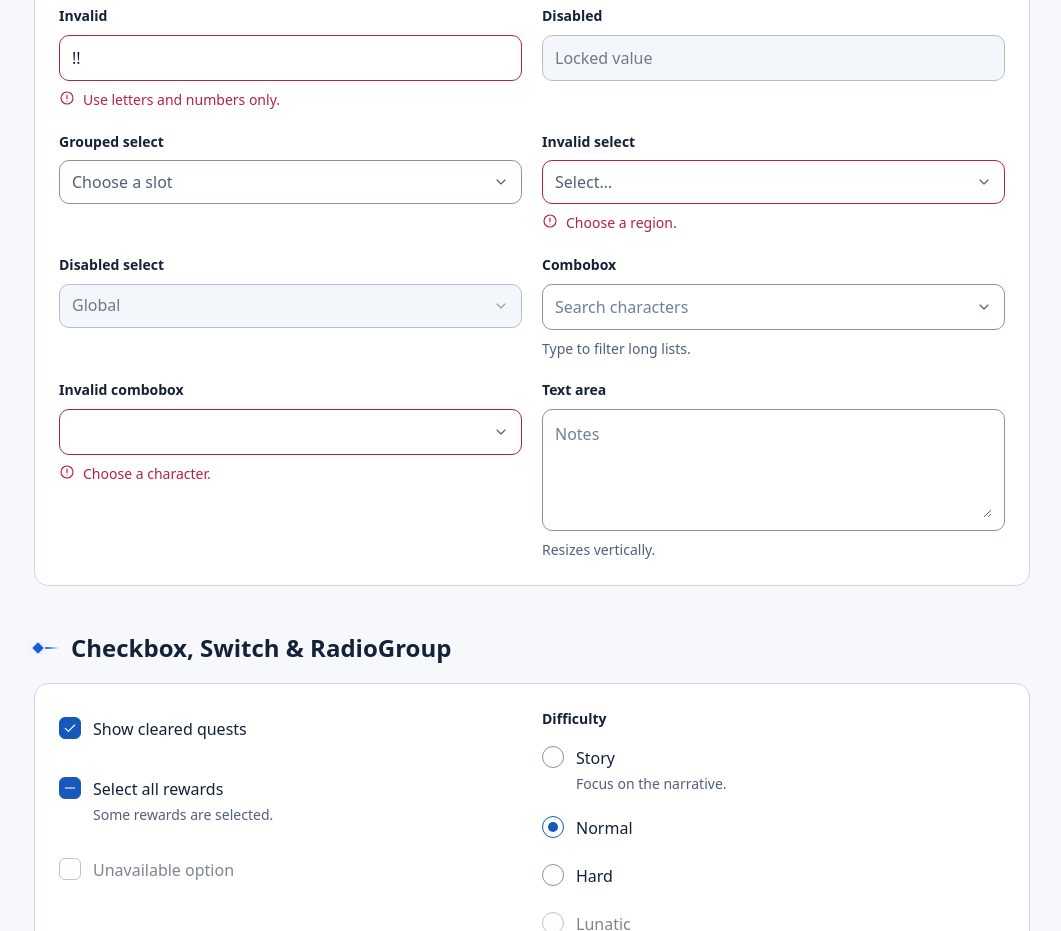
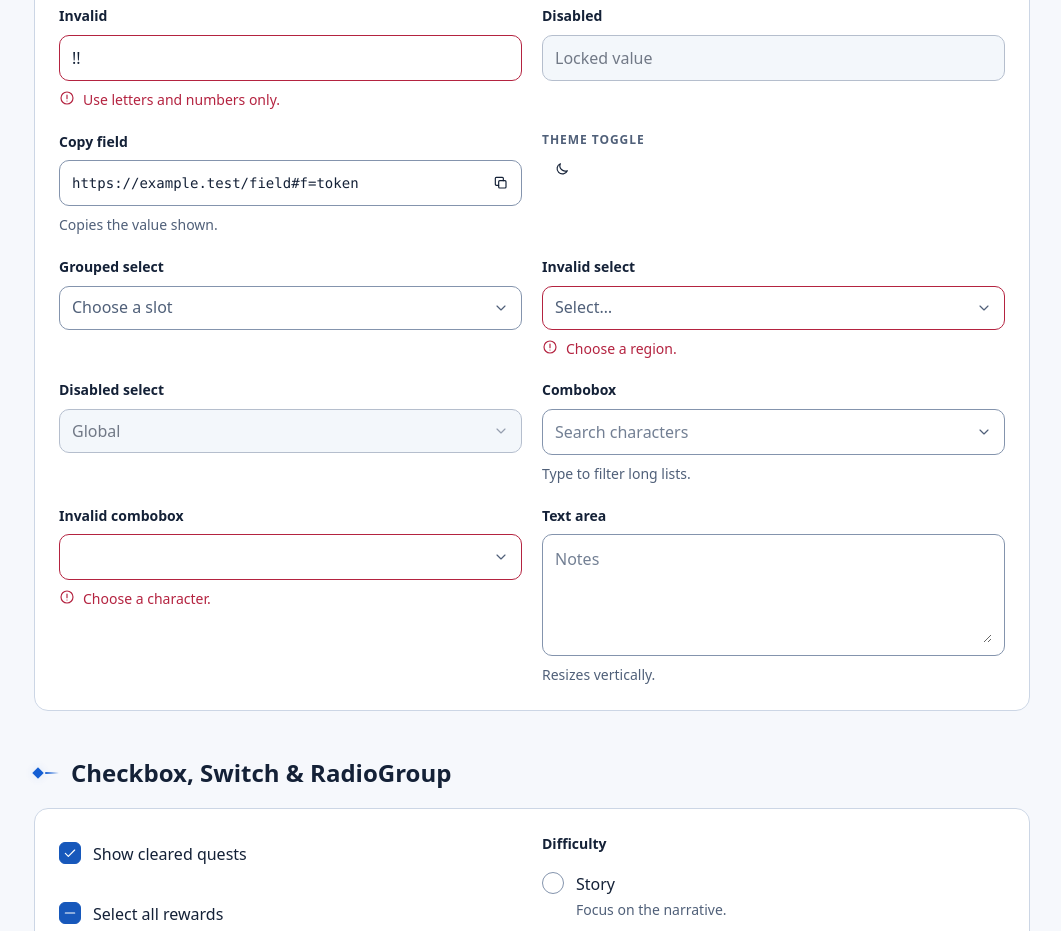
Before and after one commit to dff-oo/omnia-ui, a Next.js app: page /omnia-ui/components in a window 1280 px wide. Shown: the part 1040-1971 px from the top of the page, without its empty margins (218-1279 px from the left). Built offline with nearby package versions, Linux system fonts and the light colour scheme.

Commit message:
Add a one-button theme toggle and a field that copies its value.

```diff
--- a/src/app/omnia-ui/components/page.tsx
+++ b/src/app/omnia-ui/components/page.tsx
@@ -48,6 +48,8 @@ import {
   Tabs,
   TextArea,
   TextField,
+  CopyField,
+  ThemeToggle,
   TicketIcon,
 } from "@/components/omnia-ui";
 import { characters } from "@/fixtures/omnia";
@@ -121,6 +123,11 @@ export default function ComponentsPage() {
             <TextField label="Required" required placeholder="Required field" />
             <TextField label="Invalid" defaultValue="!!" error="Use letters and numbers only." />
             <TextField label="Disabled" disabled defaultValue="Locked value" />
+            <CopyField label="Copy field" value="https://example.test/field#f=token" description="Copies the value shown." />
+            <div>
+              <p className={shared.label}>Theme toggle</p>
+              <ThemeToggle />
+            </div>
             <Select
               label="Grouped select"
               placeholder="Choose a slot"
--- /dev/null
+++ b/src/components/omnia-ui/foundations/CopyField.module.css
@@ -0,0 +1,8 @@
+.control {
+  padding-inline-end: var(--omnia-space-1);
+}
+
+.value {
+  font-family: var(--omnia-font-mono, ui-monospace, monospace);
+  font-size: var(--omnia-text-small);
+}
--- /dev/null
+++ b/src/components/omnia-ui/foundations/CopyField.tsx
@@ -0,0 +1,55 @@
+"use client";
+
+import { Field } from "@base-ui/react/field";
+import { useState, type ReactNode } from "react";
+import { CheckIcon, CopyIcon } from "../icons";
+import { cx } from "../lib/cx";
+import { IconButton } from "./Button";
+import fieldStyles from "./Field.module.css";
+import styles from "./CopyField.module.css";
+
+export interface CopyFieldProps {
+  label: ReactNode;
+  /** The text shown and copied. */
+  value: string;
+  description?: ReactNode;
+  copyLabel?: string;
+  copiedLabel?: string;
+  className?: string;
+}
+
+/** A read-only value with a button that copies it. */
+export function CopyField({
+  label,
+  value,
+  description,
+  copyLabel = "Copy",
+  copiedLabel = "Copied",
+  className,
+}: CopyFieldProps) {
+  const [copied, setCopied] = useState(false);
+
+  return (
+    <Field.Root className={cx(fieldStyles.field, className)}>
+      <Field.Label className={fieldStyles.label}>{label}</Field.Label>
+      <div className={cx(fieldStyles.control, styles.control)}>
+        <Field.Control className={cx(fieldStyles.input, styles.value)} readOnly value={value} />
+        <IconButton
+          size="sm"
+          label={copied ? copiedLabel : copyLabel}
+          icon={copied ? <CheckIcon size={16} /> : <CopyIcon size={16} />}
+          onClick={() => {
+            void navigator.clipboard.writeText(value).then(() => {
+              setCopied(true);
+              window.setTimeout(() => setCopied(false), 2000);
+            });
+          }}
+        />
+      </div>
+      {description && <Field.Description className={fieldStyles.description}>{description}</Field.Description>}
+      <span className="omnia-sr-only" role="status">
+        {copied ? `${copiedLabel}.` : ""}
+      </span>
+    </Field.Root>
+  );
+}
--- a/src/components/omnia-ui/icons/Icon.tsx
+++ b/src/components/omnia-ui/icons/Icon.tsx
@@ -150,6 +150,40 @@ export const RedoIcon = createIcon("RedoIcon", <path d="m15 14 5-5-5-5M20 9H9.5a
 export const DownloadIcon = createIcon("DownloadIcon", <path d="M12 4v11M7 10.5l5 5 5-5M5 20h14" />);
 export const UploadIcon = createIcon("UploadIcon", <path d="M12 20V9M7 13.5l5-5 5 5M5 4h14" />);
 
+export const CopyIcon = createIcon(
+  "CopyIcon",
+  <>
+    <rect x="8.5" y="8.5" width="11" height="11" rx="1.5" />
+    <path d="M15.5 8.5V5A1.5 1.5 0 0 0 14 3.5H5A1.5 1.5 0 0 0 3.5 5v9A1.5 1.5 0 0 0 5 15.5h3.5" />
+  </>,
+);
+
+export const ZoomInIcon = createIcon(
+  "ZoomInIcon",
+  <>
+    <circle cx="10.5" cy="10.5" r="6" />
+    <path d="m15 15 4.5 4.5M10.5 8v5M8 10.5h5" />
+  </>,
+);
+
+export const ZoomOutIcon = createIcon(
+  "ZoomOutIcon",
+  <>
+    <circle cx="10.5" cy="10.5" r="6" />
+    <path d="m15 15 4.5 4.5M8 10.5h5" />
+  </>,
+);
+
+export const FitIcon = createIcon(
+  "FitIcon",
+  <path d="M4 9V5h4M15 5h5v4M20 15v4h-4M9 20H5v-4" />,
+);
+
+export const ArrowsIcon = createIcon(
+  "ArrowsIcon",
+  <path d="M4 12h12M12 8l4 4-4 4M8 6 4 12l4 6" />,
+);
+
 export const LinkIcon = createIcon(
   "LinkIcon",
   <path d="M10 14a4 4 0 0 0 5.7 0l3-3a4 4 0 0 0-5.7-5.7l-1 1M14 10a4 4 0 0 0-5.7 0l-3 3a4 4 0 0 0 5.7 5.7l1-1" />,
@@ -279,6 +313,15 @@ export const CompassIcon = createIcon(
   </>,
 );
 
+export const ImageIcon = createIcon(
+  "ImageIcon",
+  <>
+    <rect x="4" y="5" width="16" height="14" rx="2" />
+    <circle cx="9" cy="10" r="1.4" />
+    <path d="m4 16 4.5-4.5 3.5 3.5L15 12l5 5" />
+  </>,
+);
+
 export const ImageOffIcon = createIcon(
   "ImageOffIcon",
   <>
--- a/src/components/omnia-ui/index.ts
+++ b/src/components/omnia-ui/index.ts
@@ -2,7 +2,8 @@
 export { ThemeScript } from "./theme/ThemeScript";
 export { ThemeRoot, type ThemeRootProps } from "./theme/ThemeRoot";
 export { ThemeSwitcher, type ThemeSwitcherProps } from "./theme/ThemeSwitcher";
-export { useThemePreference } from "./theme/useThemePreference";
+export { ThemeToggle, type ThemeToggleProps } from "./theme/ThemeToggle";
+export { useThemePreference, useResolvedTheme } from "./theme/useThemePreference";
 export type { OmniaTheme, OmniaThemePreference } from "./theme/theme";
 
 /* Foundations */
@@ -10,6 +11,7 @@ export { Button, IconButton, type ButtonProps, type IconButtonProps } from "./fo
 export { buttonClasses, type ButtonVariant, type ButtonSize, type ButtonStyleOptions } from "./foundations/buttonClasses";
 export { Spinner, type SpinnerProps } from "./foundations/Spinner";
 export { TextField, TextArea, type TextFieldProps, type TextAreaProps } from "./foundations/TextField";
+export { CopyField, type CopyFieldProps } from "./foundations/CopyField";
 export {
   Checkbox,
   Switch,
--- /dev/null
+++ b/src/components/omnia-ui/theme/ThemeToggle.tsx
@@ -0,0 +1,32 @@
+"use client";
+
+import { IconButton } from "../foundations/Button";
+import { MoonIcon, SunIcon } from "../icons";
+import { clearThemePreference, resolveTheme, setThemePreference } from "./theme";
+import { useResolvedTheme } from "./useThemePreference";
+
+export interface ThemeToggleProps {
+  className?: string;
+}
+
+/**
+ * One button that flips between light and dark. It follows the system until used.
+ * Choosing the theme the system already has clears the stored choice, so the page
+ * follows the system again.
+ */
+export function ThemeToggle({ className }: ThemeToggleProps) {
+  const resolved = useResolvedTheme();
+  const next = resolved === "dark" ? "light" : "dark";
+  return (
+    <IconButton
+      className={className}
+      label={next === "light" ? "Switch to light theme" : "Switch to dark theme"}
+      icon={next === "light" ? <SunIcon size={16} /> : <MoonIcon size={16} />}
+      onClick={() => {
+        const system = resolveTheme("system");
+        if (next === system) clearThemePreference();
+        else setThemePreference(next);
+      }}
+    />
+  );
+}
--- a/src/components/omnia-ui/theme/theme.ts
+++ b/src/components/omnia-ui/theme/theme.ts
@@ -39,6 +39,17 @@ export function setThemePreference(preference: OmniaThemePreference) {
   window.dispatchEvent(new Event(THEME_CHANGE_EVENT));
 }
 
+/** Drop a stored choice so the page follows the system again. */
+export function clearThemePreference() {
+  try {
+    window.localStorage.removeItem(THEME_STORAGE_KEY);
+  } catch {
+    // See setThemePreference.
+  }
+  applyThemePreference("system");
+  window.dispatchEvent(new Event(THEME_CHANGE_EVENT));
+}
+
 export function subscribeToTheme(onChange: () => void) {
   const media = window.matchMedia(LIGHT_QUERY);
   const handleMedia = () => {
--- a/src/components/omnia-ui/theme/useThemePreference.ts
+++ b/src/components/omnia-ui/theme/useThemePreference.ts
@@ -4,8 +4,10 @@ import { useCallback, useLayoutEffect, useSyncExternalStore } from "react";
 import {
   applyThemePreference,
   readThemePreference,
+  resolveTheme,
   setThemePreference,
   subscribeToTheme,
+  type OmniaTheme,
   type OmniaThemePreference,
 } from "./theme";
 
@@ -23,3 +25,8 @@ export function useThemePreference() {
 
   return [preference, setPreference] as const;
 }
+
+/** The theme actually painted: an explicit choice, or the system theme when none is stored. */
+export function useResolvedTheme(): OmniaTheme {
+  return useSyncExternalStore(subscribeToTheme, () => resolveTheme(readThemePreference()), () => "dark");
+}
```
Also changed, not shown: 2 other files (tests, documents, lock files or other folders).
